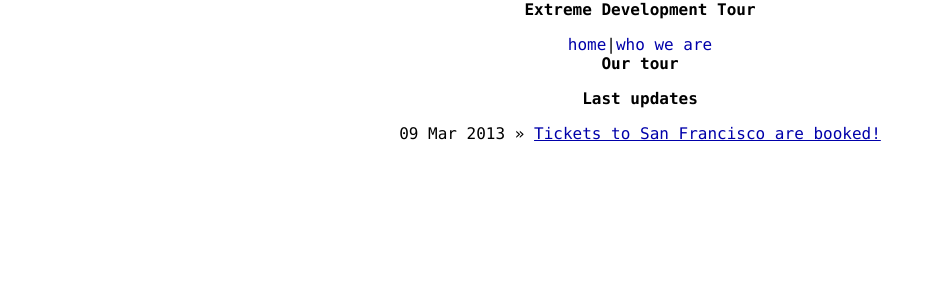
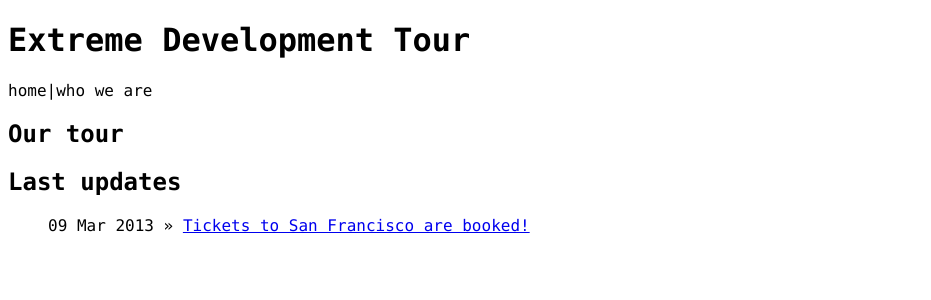
Before and after one commit to simcap/extreme-development-tour, a Jekyll site: the page built from index.html, in a window 1280 px wide. Shown: the top 300 px of the page, without its empty margins (0-931 px from the left). Built offline with Jekyll 4.4.1, drawn with Linux system fonts in a browser that asks for light colours.

Commit message:
ixing css

```diff
--- a/_layouts/default.html
+++ b/_layouts/default.html
@@ -4,7 +4,7 @@
   <meta http-equiv="content-type" content="text/html; charset=utf-8" />
   <title>{{ page.title }}</title>
 
-  <link rel="stylesheet" href="/css/screen.css" type="text/css" media="screen, projection" />
+  <link rel="stylesheet" href="css/screen.css" type="text/css" media="screen, projection, print" />
 </head>
 <body>
 
--- a/css/screen.css
+++ b/css/screen.css
@@ -1,44 +1,7 @@
-/* Global Reset */
-
-* {
-  margin: 0;
-  padding: 0;
-}
-
-html, body {
-  height: 100%;
-}
-
 body {
   font-family: Monaco, "Courier New", monospace;
-  text-align: center;
-}
-
-h1, h2, h3, h4, h5, h6 {
-  font-size: 100%;
-}
-
-h1 {
-  margin-bottom: 1em;
-}
-
-p {
-  margin: 1em 0;
 }
 
 ul {
   list-style-type: none;
-  margin-bottom: 2em;
 }
-
-a {
-  color: #00a;
-}
-
-a:hover {
-  color: black;
-}
-
-a:visited {
-  color: #a0a;
-}
```
